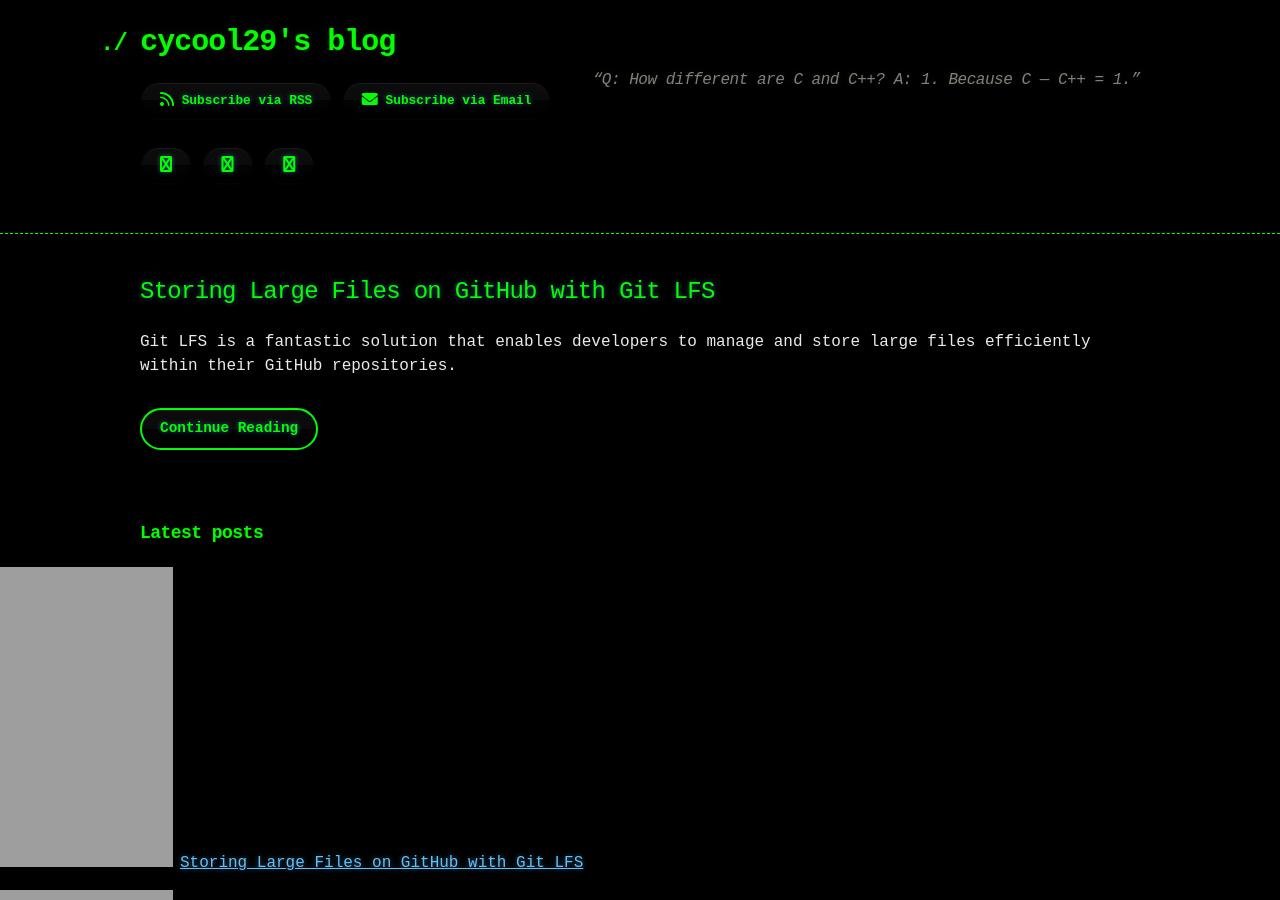
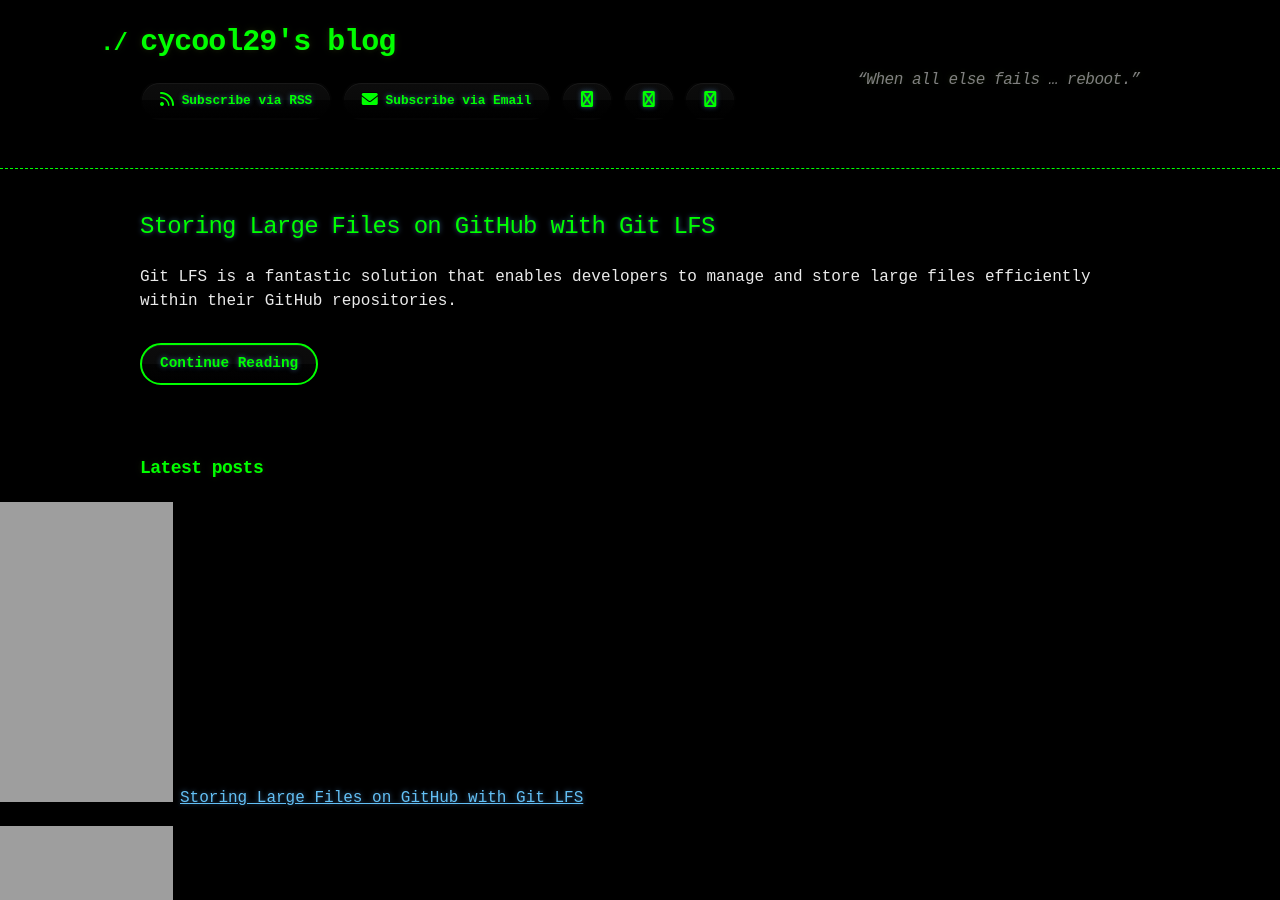
Before and after one commit to cycool29/cycool29.github.io, a Jekyll site: the page built from index.md, in a window 1280 px wide and 900 px high. Built offline with Jekyll 4.4.1, drawn with Linux system fonts in a browser that asks for light colours; a style sheet for code colours, icons or effects is not loaded.

Commit message:
Update quotes

```diff
--- a/_config.yml
+++ b/_config.yml
@@ -1,5 +1,5 @@
 title: cycool29's blog
-description: "“Q: How different are C and C++? A: 1. Because C — C++ = 1.” "
+description: "“When all else fails … reboot.” "
 bio: A high school student. Intermediate in Python, Git, Bash. Learning JavaScript. He/Him. "
 author: cycool29
 url: https://cycool29.github.io
```
